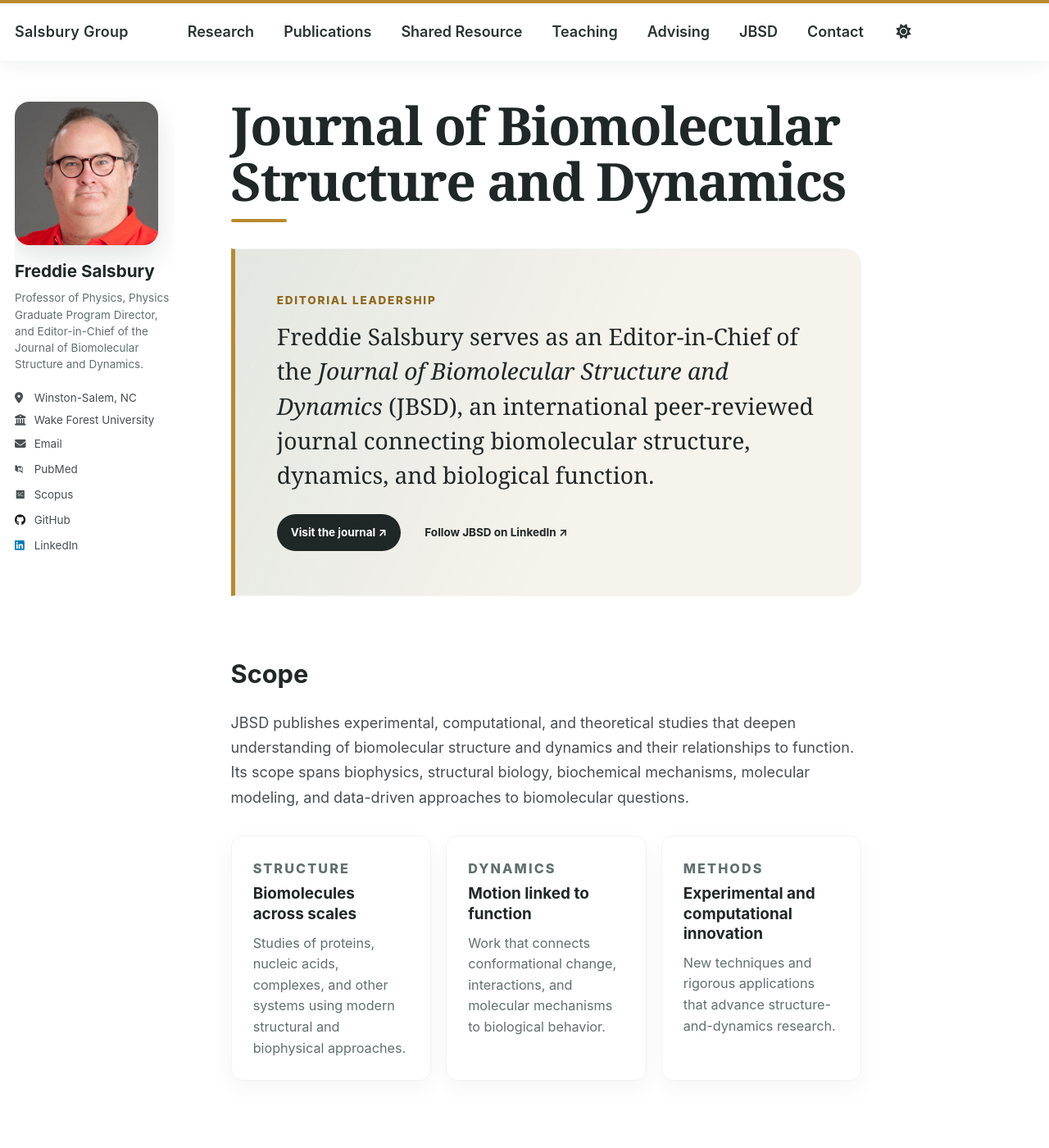
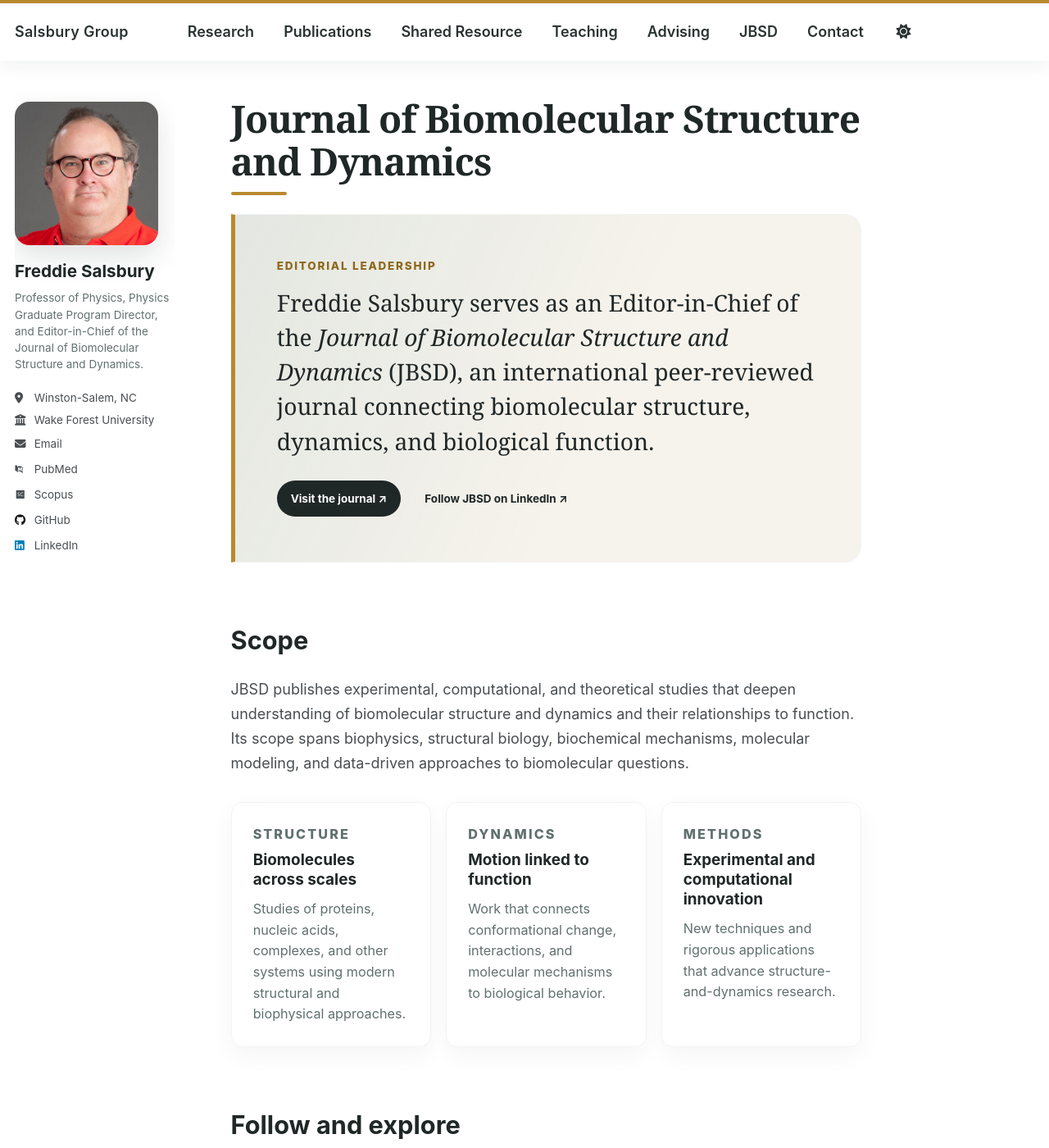
Before and after one commit to salsburygroup/salsburygroup.github.io, a Jekyll site: the page built from _pages/jbsd.md, in a window 1280 px wide and 1400 px high. Shown: the whole window at 82% size. Built offline with Jekyll 4.4.1, drawn with Linux system fonts in a browser that asks for light colours; some web fonts are replaced.

Commit message:
Refine long page title sizing

```diff
--- a/_layouts/single.html
+++ b/_layouts/single.html
@@ -17,7 +17,7 @@
 <div id="main" role="main">
   {% include sidebar.html %}
 
-  <article class="page{% if page.url == '/' %} page--home{% endif %}" itemscope itemtype="http://schema.org/CreativeWork">
+  <article class="page{% if page.url == '/' %} page--home{% endif %}{% if page.compact_title %} page--compact-title{% endif %}" itemscope itemtype="http://schema.org/CreativeWork">
     {% if page.title %}<meta itemprop="headline" content="{{ page.title | markdownify | strip_html | strip_newlines | escape_once }}">{% endif %}
     {% if page.excerpt %}<meta itemprop="description" content="{{ page.excerpt | markdownify | strip_html | strip_newlines | escape_once }}">{% endif %}
     {% if page.date %}<meta itemprop="datePublished" content="{{ page.date | date: "%B %d, %Y" }}">{% endif %}
--- a/assets/css/main.scss
+++ b/assets/css/main.scss
@@ -138,6 +138,13 @@
   max-width: none;
   font-size: clamp(1.9rem, 2.6vw, 2.25rem);
   letter-spacing: -0.035em;
+}
+
+.page--compact-title .page__title {
+  max-width: 900px;
+  font-size: clamp(1.85rem, 3.6vw, 2.7rem);
+  line-height: 1.12;
+  letter-spacing: -0.02em;
 }
 
 .page__content h2 {
```
Also changed, not shown: _pages/jbsd.md (+1 -0 lines), _pages/shared-resource.md (+1 -0 lines).
